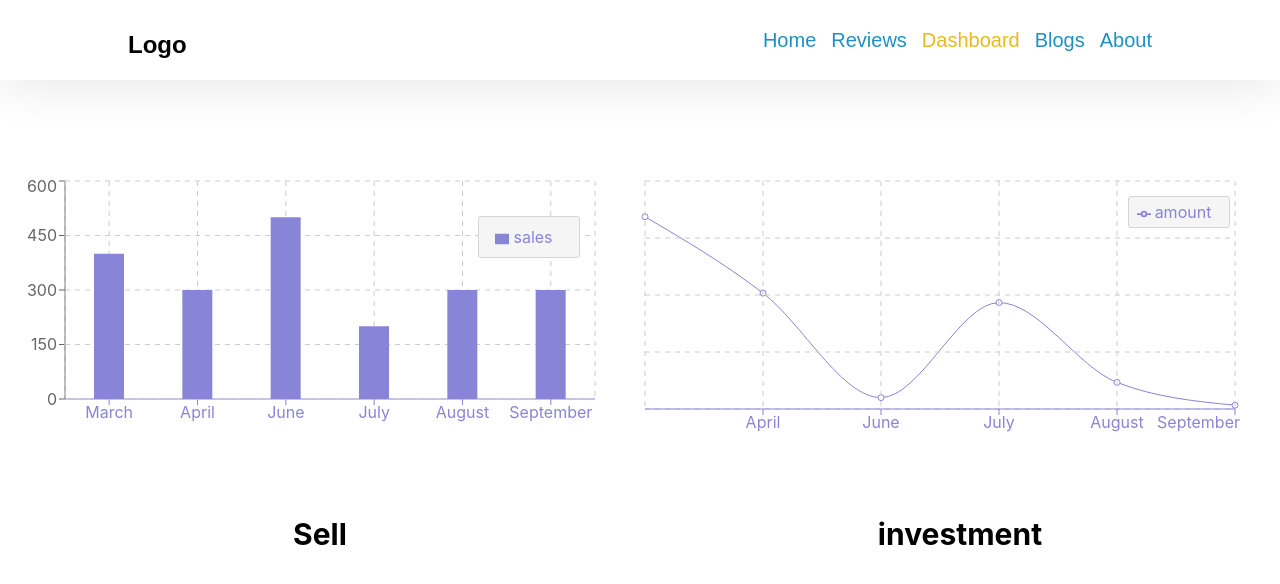
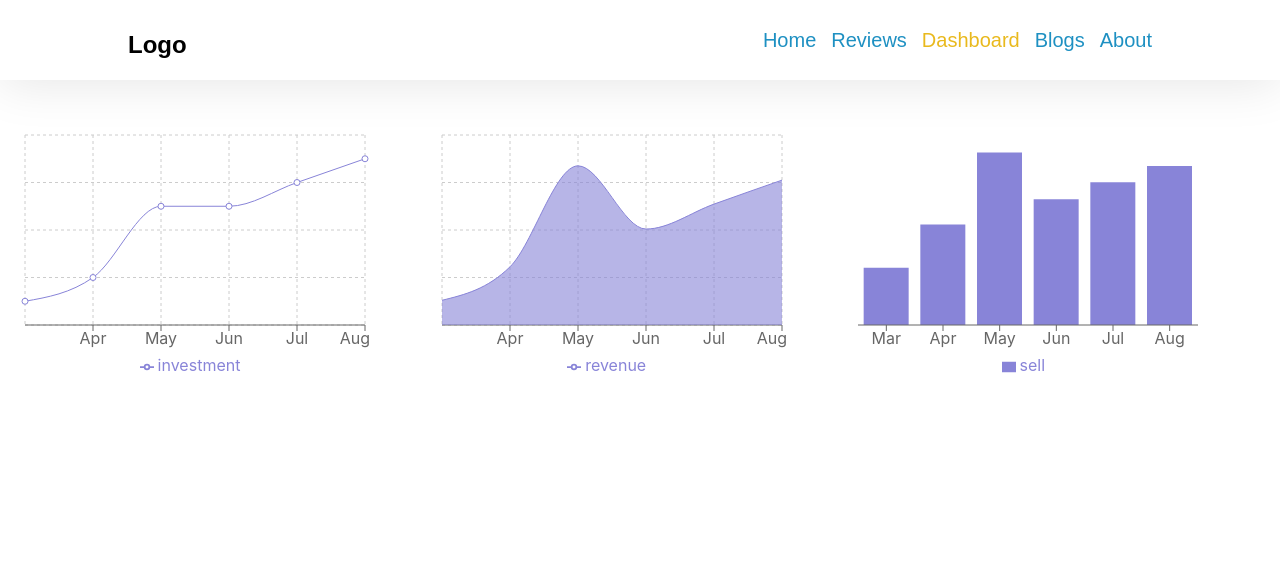
Before and after one commit to sabujdev/product-analysis-website, a React (Create React App) app: page /dashboard in a window 1280 px wide. Shown: the top 584 px of the page. Built offline with nearby package versions, Linux system fonts and the light colour scheme.

Commit message:
useChart custom hook added or Dashboard New update

```diff
--- a/src/Component/Dashboard/Dashboard.css
+++ b/src/Component/Dashboard/Dashboard.css
@@ -1,8 +1,6 @@
 .chart_container {
   display: grid;
-  grid-template-columns: repeat(2, 1fr);
+  grid-template-columns: repeat(3, 1fr);
+  gap: 10px;
+  margin: 50px 20px;
 }
-h4 {
-  text-align: center;
-  font-size: 30px;
-}
--- a/src/Component/Dashboard/Dashboard.js
+++ b/src/Component/Dashboard/Dashboard.js
@@ -1,4 +1,7 @@
+import React from "react";
 import {
+  Area,
+  AreaChart,
   Bar,
   BarChart,
   CartesianGrid,
@@ -7,72 +10,47 @@ import {
   LineChart,
   Tooltip,
   XAxis,
-  YAxis,
 } from "recharts";
+import useChart from "../Hook/useChart";
 import "./Dashboard.css";
-const data = [
-  { name: "March", sales: 400, Price: 2600, total: 444444 },
-  { name: "April", sales: 300, Price: 2200 },
-  { name: "June", sales: 500, Price: 2000 },
-  { name: "July", sales: 200, Price: 1800 },
-  { name: "August", sales: 300, Price: 2660 },
-  { name: "September", sales: 300, Price: 3400 },
-];
-const data2 = [
-  { name: "March", amount: 5060, pv: 2400 },
-  { name: "April", amount: 3050, pv: 2400 },
-  { name: "June", amount: 300, pv: 2400 },
-  { name: "July", amount: 2800, pv: 2400 },
-  { name: "August", amount: 700, pv: 2400 },
-  { name: "September", amount: 100, pv: 2400 },
-];
+
 const Dashboard = () => {
+  const [charts] = useChart();
   return (
-    <section className="chart_container">
-      <div className="sell">
-        <BarChart width={600} height={300} data={data}>
-          <XAxis dataKey="name" stroke="#8884d8" />
-          <YAxis />
-          <Tooltip wrapperStyle={{ width: 100, backgroundColor: "#ccc" }} />
-          <Legend
-            width={100}
-            wrapperStyle={{
-              top: 40,
-              right: 20,
-              backgroundColor: "#f5f5f5",
-              border: "1px solid #d5d5d5",
-              borderRadius: 3,
-              lineHeight: "40px",
-            }}
+    <div>
+      <section className="chart_container">
+        {/* chart 1 */}
+        <LineChart width={350} height={250} data={charts}>
+          <CartesianGrid strokeDasharray="3 3" />
+          <XAxis dataKey="month" />
+          <Tooltip />
+          <Legend />
+          <Line type="monotoneX" dataKey="investment" stroke="#8884d8" />
+        </LineChart>
+
+        {/* chart 2 */}
+        <AreaChart width={350} height={250} data={charts}>
+          <CartesianGrid strokeDasharray="3 3" />
+          <XAxis dataKey="month" />
+          <Tooltip />
+          <Legend />
+          <Area
+            type="monotone"
+            dataKey="revenue"
+            stroke="#8884d8"
+            fill="#8884d8"
           />
-          <CartesianGrid stroke="#ccc" strokeDasharray="5 5" />
-          <Bar dataKey="sales" fill="#8884d8" barSize={30} />
-          <Tooltip wrapperStyle={{ width: 100, backgroundColor: "#ccc" }} />
+        </AreaChart>
+
+        {/* chart 3 */}
+        <BarChart width={350} height={250} data={charts}>
+          <Bar dataKey="sell" fill="#8884d8" />
+          <XAxis dataKey="month" />
+          <Tooltip />
+          <Legend />
         </BarChart>
-        <h4>Sell</h4>
-      </div>
-
-      <div className="investment">
-        <LineChart width={600} height={300} data={data2}>
-          <Line type="monotone" dataKey="amount" stroke="#8884d8" />
-          <CartesianGrid stroke="#ccc" strokeDasharray="5 5" />
-          <XAxis dataKey="name" stroke="#8884d8" />
-          <Tooltip />
-          <Legend
-            width={100}
-            wrapperStyle={{
-              top: 20,
-              right: 10,
-              backgroundColor: "#f5f5f5",
-              border: "1px solid #d5d5d5",
-              borderRadius: 3,
-              lineHeight: "30px",
-            }}
-          />
-        </LineChart>
-        <h4>investment</h4>
-      </div>
-    </section>
+      </section>
+    </div>
   );
 };
 
--- a/src/Component/Home/Home.css
+++ b/src/Component/Home/Home.css
@@ -27,7 +27,7 @@ section {
   display: grid;
   grid-template-columns: repeat(3, 1fr);
   gap: 50px;
-  margin: 0 130px;
+  margin: 0 120px;
   margin-bottom: 30px;
 }
 .see_allreviews {
@@ -36,15 +36,14 @@ section {
 }
 .see_allreviews button {
   border: none;
-  /* background-color: rgb(204, 139, 60); */
   background-color: #e9b91d;
   border-radius: 12px;
 }
 .btn {
-  color: #115fe6;
+  color: black;
   font-size: 20px;
   cursor: pointer;
 }
 .btn:hover {
-  color: green;
+  color: #115fe6;
 }
--- /dev/null
+++ b/src/Component/Hook/useChart.js
@@ -0,0 +1,12 @@
+import axios from "axios";
+import { useEffect, useState } from "react";
+
+const useChart = () => {
+  const [charts, setChart] = useState([]);
+  useEffect(() => {
+    axios.get("data.json").then((res) => setChart(res.data));
+  }, []);
+  return [charts, setChart];
+};
+
+export default useChart;
--- a/src/Component/Review/Review.css
+++ b/src/Component/Review/Review.css
@@ -1,13 +1,13 @@
 .review_person {
   background-color: beige;
-  border: 2px solid rgb(225, 185, 185);
+  border: 1px solid rgb(225, 185, 185);
   border-radius: 20px;
-  padding: 10px;
+  padding: 15px;
 }
 .single_container {
   display: flex;
   align-items: center;
-  margin: 20px;
+  margin: 10px;
 }
 .review_img img {
   border-radius: 50%;
@@ -15,7 +15,7 @@
   margin-right: auto;
 }
 .name_rating h5 {
-  font-size: large;
+  font-size: 16px;
 }
 .icon {
   color: gold;
```
Also changed, not shown: 1 other file (tests, documents, lock files or other folders).
